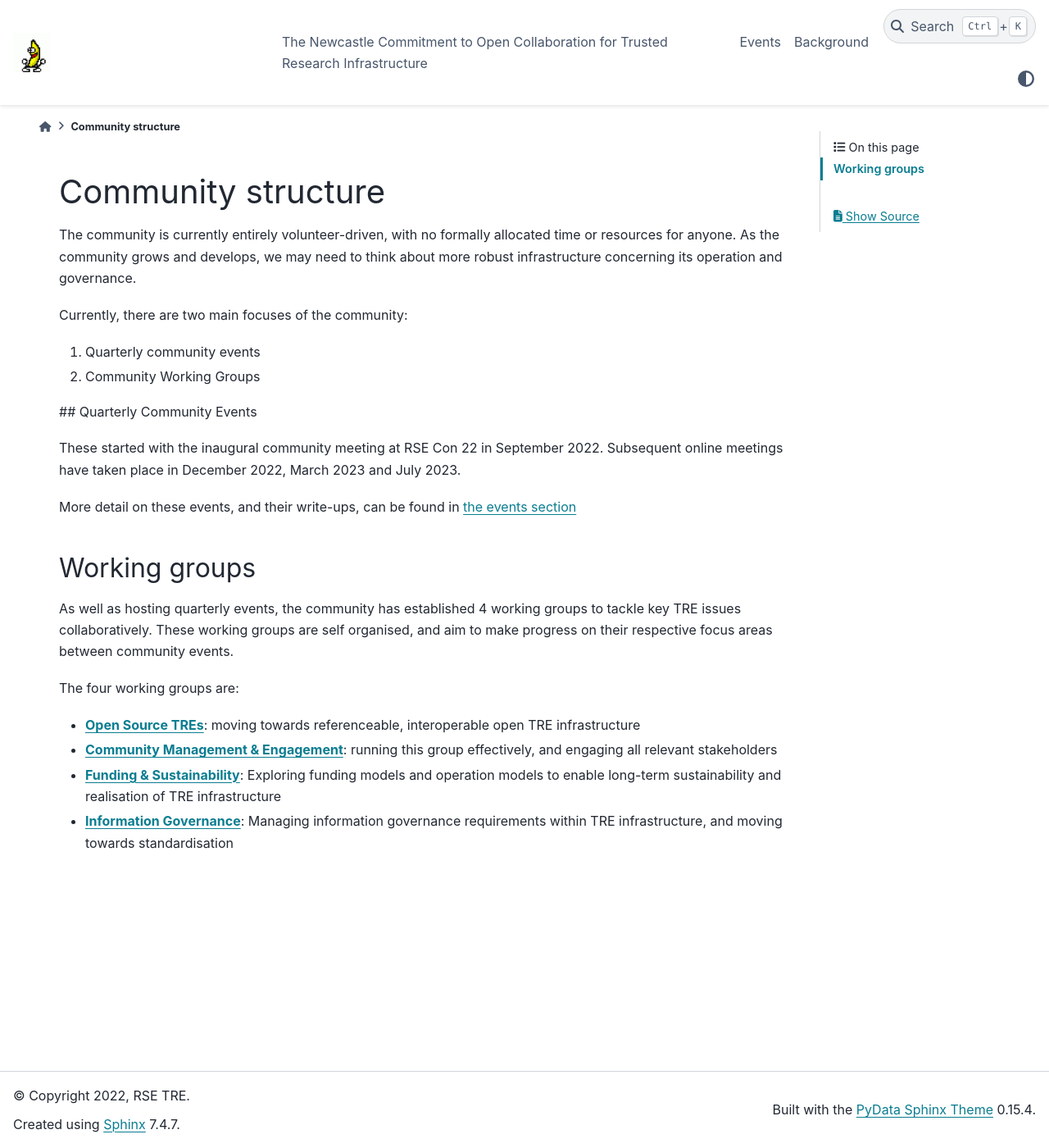
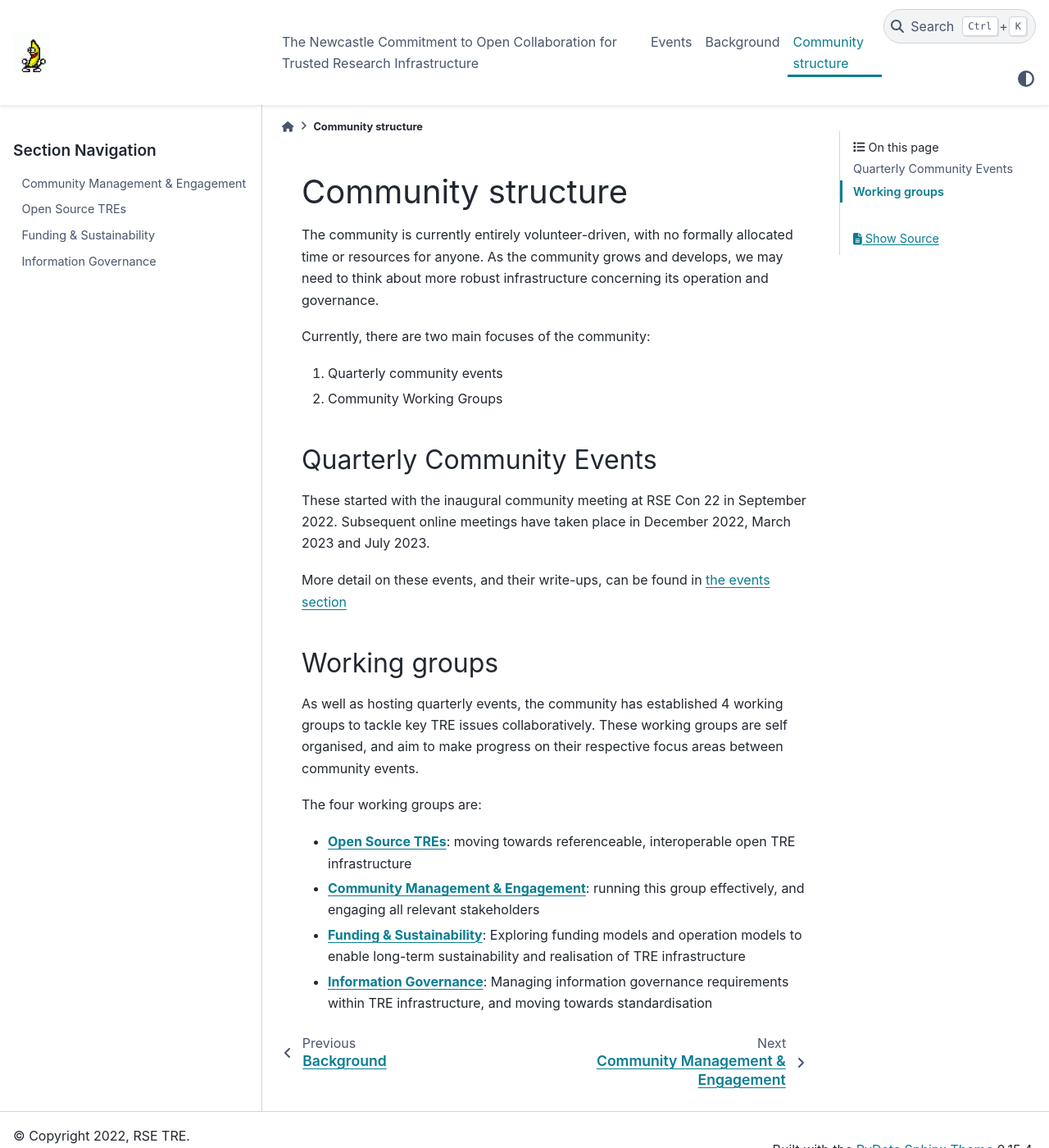
Before and after one commit to rse-tre/community, a Sphinx documentation site: the page built from docs/structure/index.md, in a window 1280 px wide and 1400 px high. Shown: the whole window at 82% size. Built offline with Sphinx 7.4.7 and the PyData theme 0.15.4, drawn with Linux system fonts in a browser that asks for light colours; pages that are not in the unit, such as notebooks, are missing from menus.

Commit message:
Fixing broken links

````diff
--- a/docs/structure/index.md
+++ b/docs/structure/index.md
@@ -1,4 +1,14 @@
 # Community structure
+
+```{toctree}
+:maxdepth: 1
+:hidden: true
+
+community-management.md
+open-source-tres.md
+funding-sustainability.md
+information-governance.md
+```
 
 The community is currently entirely volunteer-driven, with no formally allocated time or resources for anyone.
 As the community grows and develops, we may need to think about more robust infrastructure concerning its operation and governance.
@@ -8,7 +18,7 @@ Currently, there are two main focuses of the community:
 1. Quarterly community events
 2. Community Working Groups
 
-## Quarterly Community Events
+## Quarterly Community Events
 
 These started with the inaugural community meeting at RSE Con 22 in September 2022.
 Subsequent online meetings have taken place in December 2022, March 2023 and July 2023.
````
Also changed, not shown: docs/index.md (+1 -1 lines).
